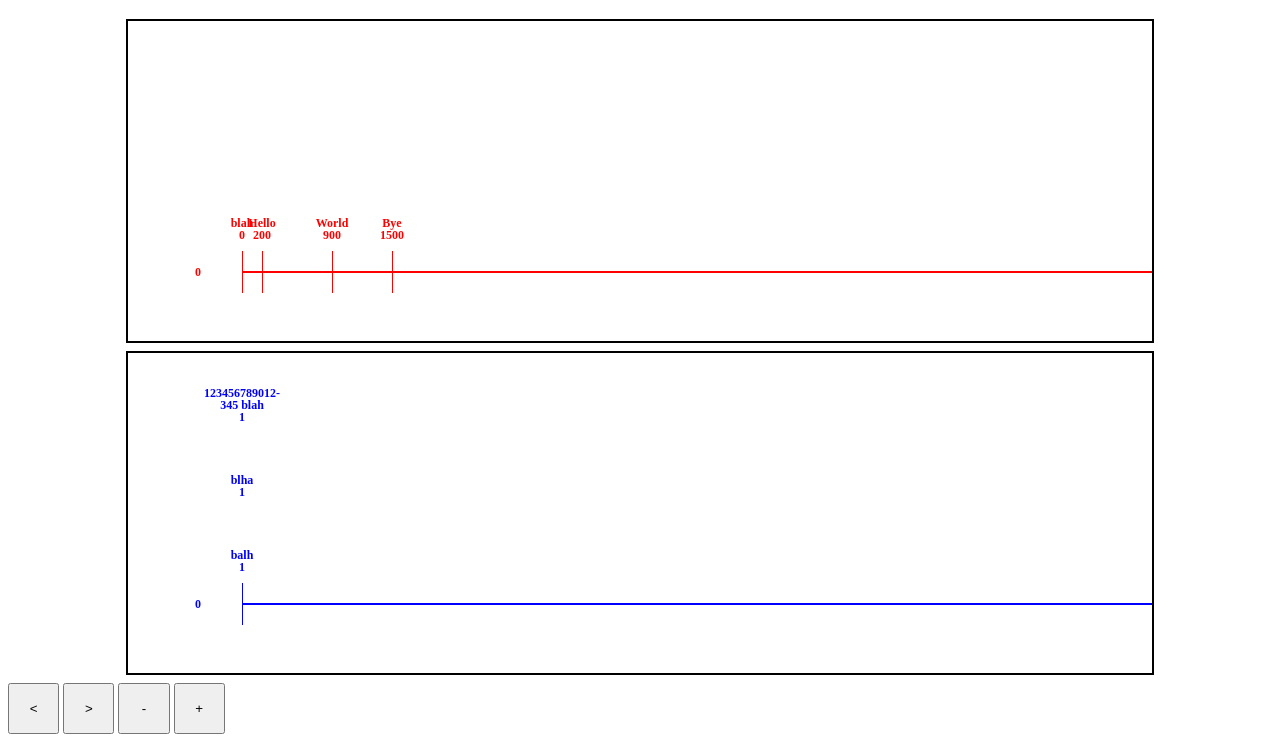
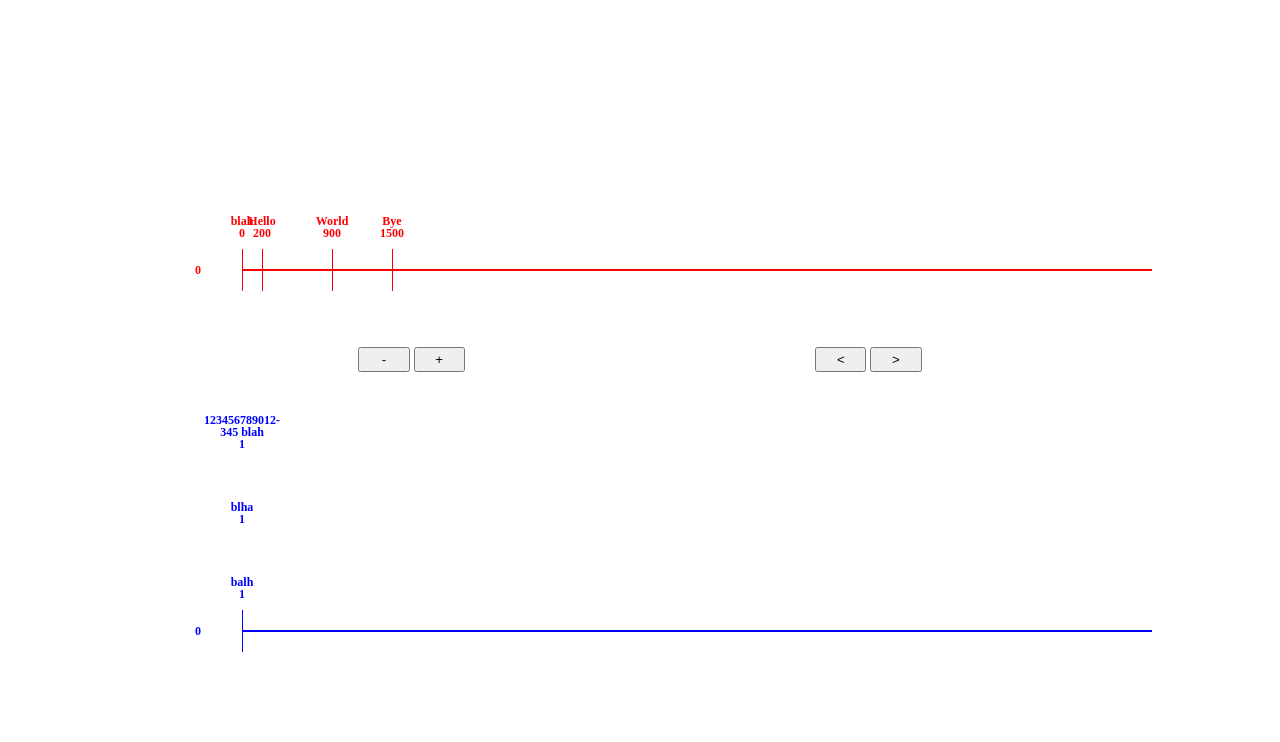
Before and after one commit to jaull314/FiguringOutTimelineDrawing, a plain HTML site: page index.html in a window 1280 px wide. Shown: the part 61-803 px from the top of the page. Drawn offline with Linux system fonts and the light colour scheme.

Commit message:
setup layout for buttons in css and html

```diff
--- a/index.html
+++ b/index.html
@@ -9,14 +9,19 @@
 <body>
     <h1> Canvas Test</h1>
     <canvas id="canvasA"></canvas>
+
+    <div id="buttonContainer">
+        <div>
+            <button id="zoomOut">-</button>
+            <button id="zoomIn">+</button>
+        </div>
+        <div>
+            <button id="scrollLeft"><</button>
+            <button id="scrollRight">></button>
+        </div>
+    </div>
+
     <canvas id="canvasB"></canvas>
-
-    <button id="scrollLeft"><</button>
-    <button id="scrollRight">></button>
-
-    <button id="zoomOut">-</button>
-    <button id="zoomIn">+</button>
-
 
     <script type="module" src="canvas.js"></script>
 </body>
--- a/style.css
+++ b/style.css
@@ -1,11 +1,17 @@
 #canvasA, #canvasB{
     display: block;
-    border: 2px solid #000000;
+    /*border: 2px solid #000000; */
     margin: 1vh auto;
 
 }
 
+#buttonContainer {
+    display: flex;
+    flex-direction: row;
+    justify-content: space-evenly;
+}
+
 #scrollLeft, #scrollRight, #zoomOut, #zoomIn {
-    height: 4vw;
+    height: 2vw;
     width: 4vw;
 }
```
